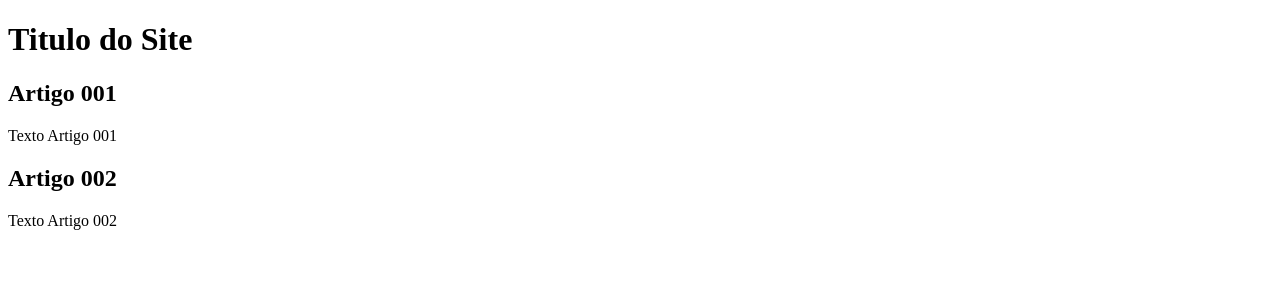
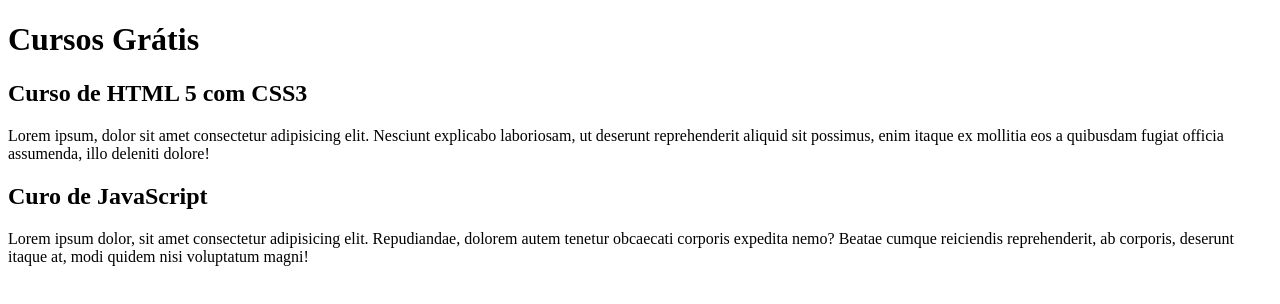
Before and after one commit to AnaRoling/projeto-site, a plain HTML site: page index.html in a window 1280 px wide. Drawn offline with Linux system fonts and the light colour scheme.

Commit message:
comecei a escreve o conteudo

```diff
--- a/index.html
+++ b/index.html
@@ -4,20 +4,20 @@
     <meta charset="UTF-8">
     <meta http-equiv="X-UA-Compatible" content="IE=edge">
     <meta name="viewport" content="width=device-width, initial-scale=1.0">
-    <title>Titulo do Site</title>
+    <title></title>
 </head>
 <body>
     <main>
         <header>
-            <h1>Titulo do Site</h1>
+            <h1>Cursos Grátis</h1>
         </header>
         <article>
-            <h2>Artigo 001</h2>
-            <p>Texto Artigo 001</p>
+            <h2>Curso de HTML 5 com CSS3</h2>
+            <p>Lorem ipsum, dolor sit amet consectetur adipisicing elit. Nesciunt explicabo laboriosam, ut deserunt reprehenderit aliquid sit possimus, enim itaque ex mollitia eos a quibusdam fugiat officia assumenda, illo deleniti dolore!</p>
         </article>
         <article>
-            <h2>Artigo 002</h2>
-            <p>Texto Artigo 002</p>
+            <h2>Curo de JavaScript</h2>
+            <p>Lorem ipsum dolor, sit amet consectetur adipisicing elit. Repudiandae, dolorem autem tenetur obcaecati corporis expedita nemo? Beatae cumque reiciendis reprehenderit, ab corporis, deserunt itaque at, modi quidem nisi voluptatum magni!</p>
         </article>
     </main>
 
```
